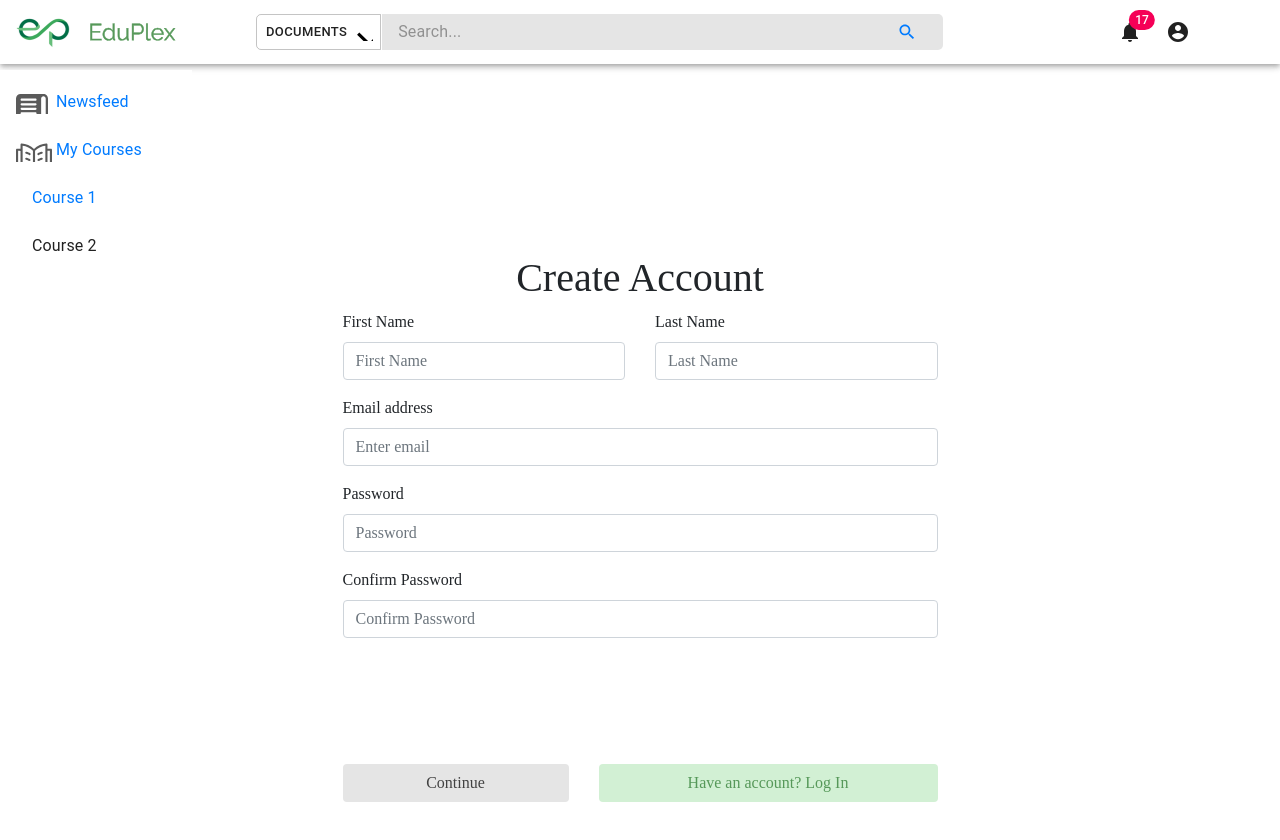
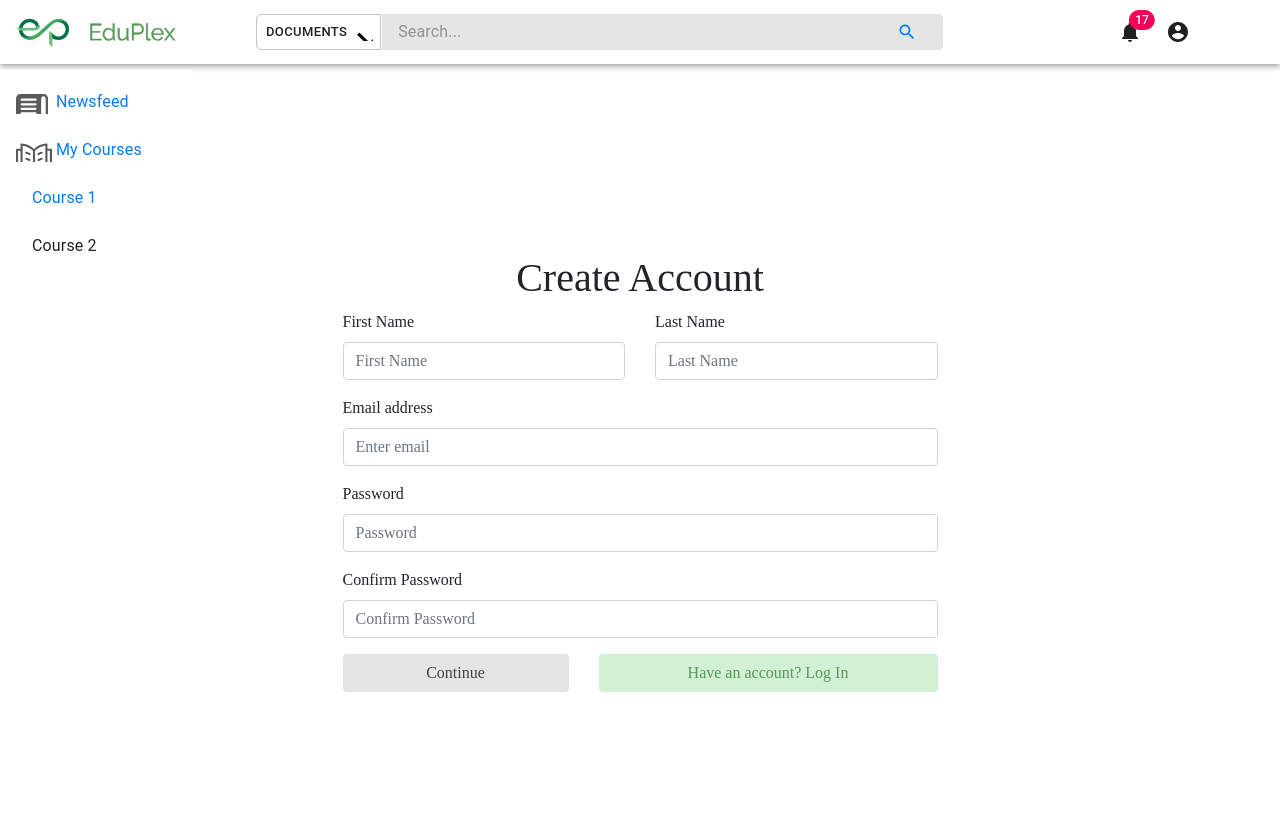
Before and after one commit to shrentseng/eduplex, a React (Create React App) app: page /Register in a window 1280 px wide. Shown: the top 840 px of the page. Built offline with nearby package versions, Linux system fonts and the light colour scheme.

Commit message:
FIX REGISTER PAGE BUG

```diff
--- a/src/shren_oscar_components/Comment.jsx
+++ b/src/shren_oscar_components/Comment.jsx
@@ -117,7 +117,7 @@ class Comment extends Component{
                     {this.props.content}
                 </div>
 				<Accordion elevation={0} expanded={this.state.isExpand}>
-					<AccordionSummary id="panel2a-header" style={{textDecorationLine: "underline"}} onClick={event => this.onSetExpand()}>
+					<AccordionSummary id="panel2a-header" onClick={event => this.onSetExpand()}>
 							Reply
 					</AccordionSummary>
 					{this.renderReply()}
--- a/src/shren_oscar_components/Register.css
+++ b/src/shren_oscar_components/Register.css
@@ -5,7 +5,7 @@
     padding: 190px;
 }
 
-.button-group {
+button.button-group {
     position: absolute;
     top: 700px;
     height: 38px;
```
